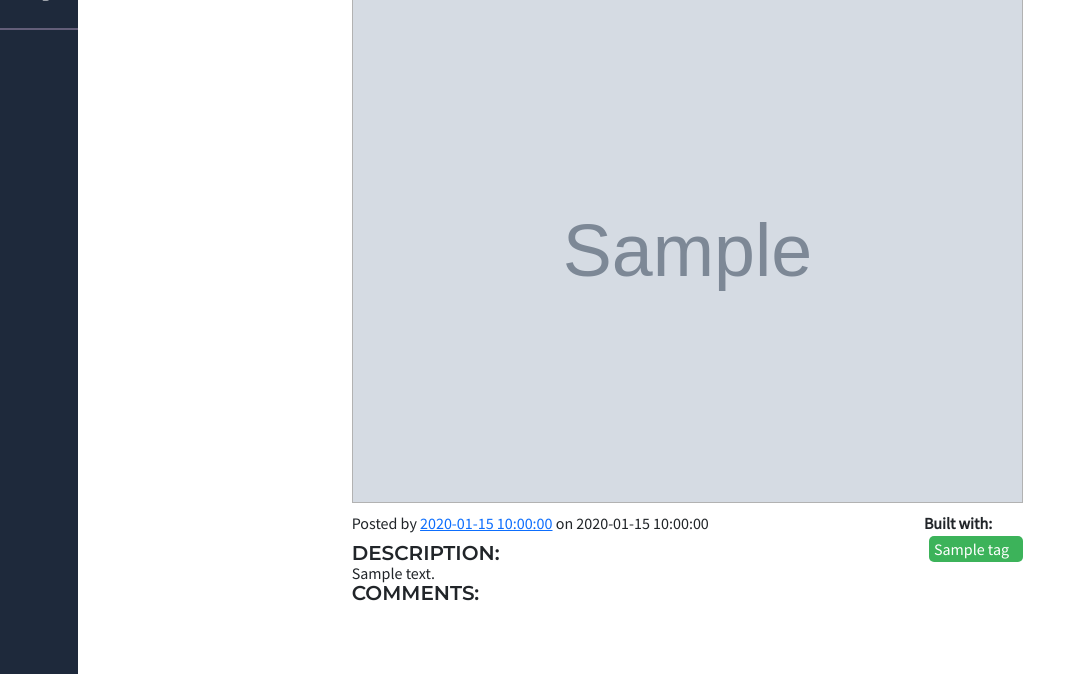
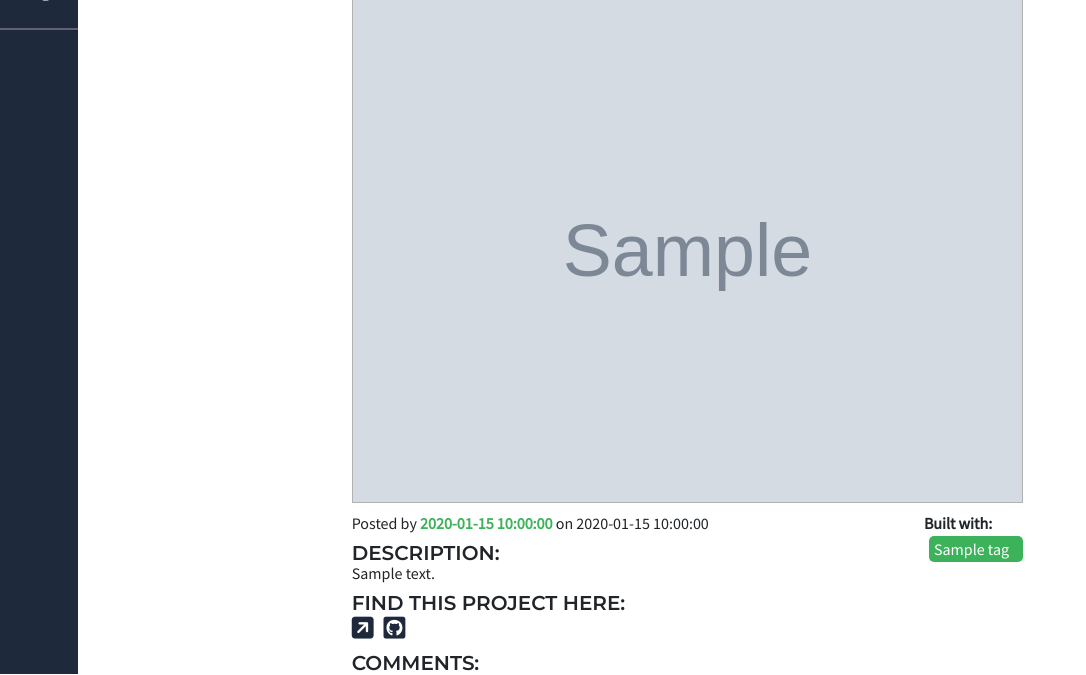
Before and after one commit to Samoftheforrest/devhub, a Flask app: page /project/1 in a window 1280 px wide. Shown: the part 126-801 px from the top of the page, without its empty margins (0-1086 px from the left). Run offline with Flask 2, Linux system fonts and the light colour scheme; tables that the repository leaves empty hold one stand-in row (values such as "Sample post"); grey boxes marked "Sample" are stand-in pictures; a database or web service that is not in the repository returns one stand-in record (values such as "Sample title"); some libraries are stand-ins or nearby versions.

Commit message:
[AMEND] added styling to project pages

```diff
--- a/devhub/static/css/style.css
+++ b/devhub/static/css/style.css
@@ -468,6 +468,42 @@ h2, h3, h4, h5, h6 {
     border: 1px solid rgba(0,0,0,0.3);
 }
 
+.project-creator {
+    color: var(--brand-colour);
+    font-weight: 700;
+    text-decoration: none;
+    position: relative;
+}
+
+.project-creator::before {
+    content: '';
+    width: 0;
+    height: 2px;
+    background: var(--brand-colour);
+    display: inline-block;
+    position: absolute;
+    bottom: 0;
+    transition: all .3s;
+}
+
+.project-creator:hover, .project-creator:focus {
+    color: var(--brand-colour);
+}
+
+.project-creator:hover::before, .project-creator:focus::before {
+    width: 100%;
+}
+
+.project-links a {
+    font-size: 2.5rem;
+    transition: all .3s;
+    color: var(--dark-colour);
+}
+
+.project-links a:hover, .project-card-links a:focus {
+    color: var(--brand-colour);
+}
+
 /* profile pages */
 .user-bio-link {
     text-decoration: none;
--- a/devhub/templates/pages/project.html
+++ b/devhub/templates/pages/project.html
@@ -13,9 +13,16 @@
                 <div class="container px-0">
                     <div class="row">
                         <div class="col-lg-10">
-                            <p class="mb-3"> Posted by <a href="{{ url_for('go_to_profile', username=project.created_by) }}">{{ project.created_by }}</a> on {{ project.date_posted }}</p>
-                            <h2>Description:</h2>
-                            <p>{{ project.project_description }}</p>
+                            <p class="mb-3"> Posted by <a href="{{ url_for('go_to_profile', username=project.created_by) }}" class="project-creator">{{ project.created_by }}</a> on {{ project.date_posted }}</p>
+                            <div class="project-description mb-3">
+                                <h2>Description:</h2>
+                                <p>{{ project.project_description }}</p>
+                            </div>
+                            <h2>Find this project here:</h2>
+                            <div class="project-links d-flex mb-3">
+                                <a href="{{ project.live_link }}" target="_blank" rel="noopener" aria-label="Go to {{ project.live_link }}"><i class="fa-solid fa-square-arrow-up-right"></i></a>
+                                <a href="{{ project.repo_link }}" target="_blank" rel="noopener" class="ms-3" aria-label="Go to {{ project.repo_link }}"><i class="fa-brands fa-github-square"></i></a>
+                            </div>
                         </div>
                         <div class="col-lg-2">
                             <div class="tags d-flex flex-column">
```
